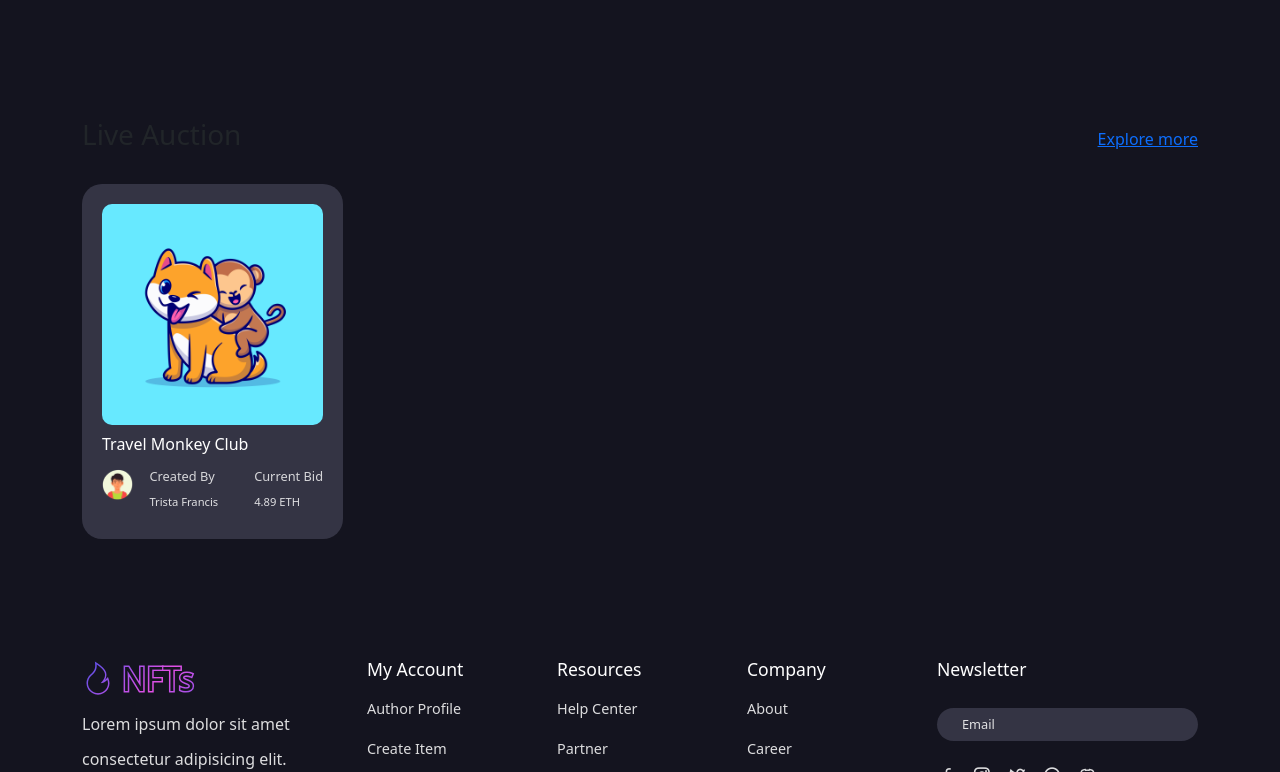
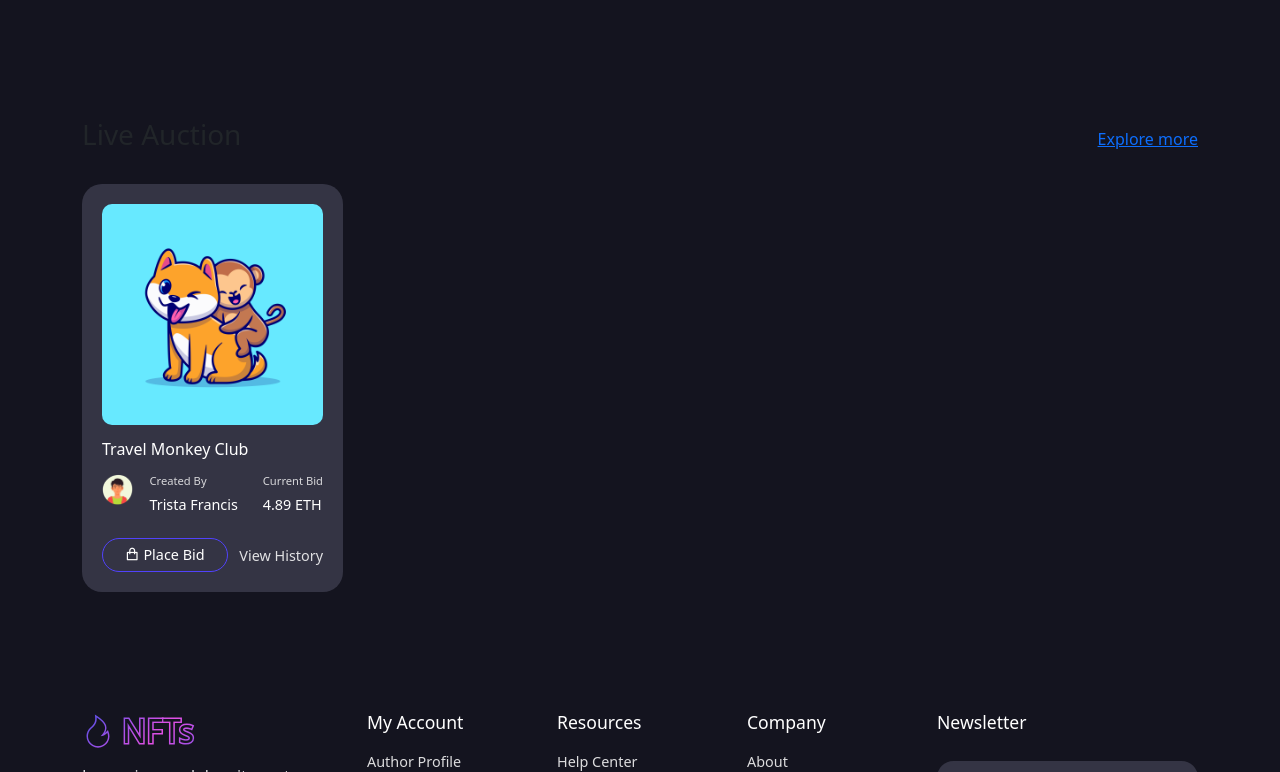
Before and after one commit to tkaveen/NFT-Marketplace-ReactJS, a React (Create React App) app: page /home in a window 1280 px wide. Shown: the part 692-1464 px from the top of the page. Built offline with nearby package versions, Linux system fonts and the light colour scheme.

Commit message:
Live auction card half done

```diff
--- a/src/components/UI/Live-auction/LiveAuction.css
+++ b/src/components/UI/Live-auction/LiveAuction.css
@@ -9,7 +9,7 @@
 }
 
 .nft__img {
-  margin-bottom: 10px;
+  margin-bottom: 15px;
 }
 
 .nft__title {
@@ -24,14 +24,45 @@
 }
 
 .creator__info h6 {
-  font-size: 0.8rem;
+  font-size: 0.7rem;
   color: #fff;
   opacity: 80%;
   margin-bottom: 0;
+  font-weight: 300;
 }
 
 .creator__info p {
-  font-size: 0.7rem;
+  font-size: 0.9rem;
   color: #fff;
   margin-bottom: 0;
+  opacity: 100%;
+  font-weight: 500;
 }
+
+.bid__btn {
+  border: none;
+  outline: none;
+  padding: 5px 22px;
+  background: transparent;
+  border: 1px solid #5142fc;
+  font-size: 0.9rem;
+  color: #fff;
+  border-radius: 50px;
+  transition: 0.3s;
+}
+
+.bid__btn:hover {
+  background: #5142fc;
+  color: #fff;
+}
+
+.history__link a {
+  text-decoration: none;
+  color: #fff;
+  opacity: 85%;
+  font-size: 0.9rem;
+}
+
+.history__link a:hover {
+  color: #fff;
+}
--- a/src/components/UI/Live-auction/LiveAuction.jsx
+++ b/src/components/UI/Live-auction/LiveAuction.jsx
@@ -27,6 +27,7 @@ const LiveAuction = () => {
 
               <div className="nft__content">
                 <h5 className="nft__title">Travel Monkey Club</h5>
+
                 <div className="creator__info_wrapper d-flex gap-3">
                   <div className="creator__img">
                     <img src={avt1} alt="" className="w-100" />
@@ -43,6 +44,15 @@ const LiveAuction = () => {
                     </div>
                   </div>
                 </div>
+
+                <div className=" mt-3 d-flex align-items-center justify-content-between">
+                  <button className="bid__btn d-flex align-items-center gap-1">
+                    <i class="ri-shopping-bag-line"></i> Place Bid
+                  </button>
+                  <span className='history__link'>
+                    <Link to="#">View History</Link>
+                  </span>
+                </div>
               </div>
             </div>
           </Col>
```
